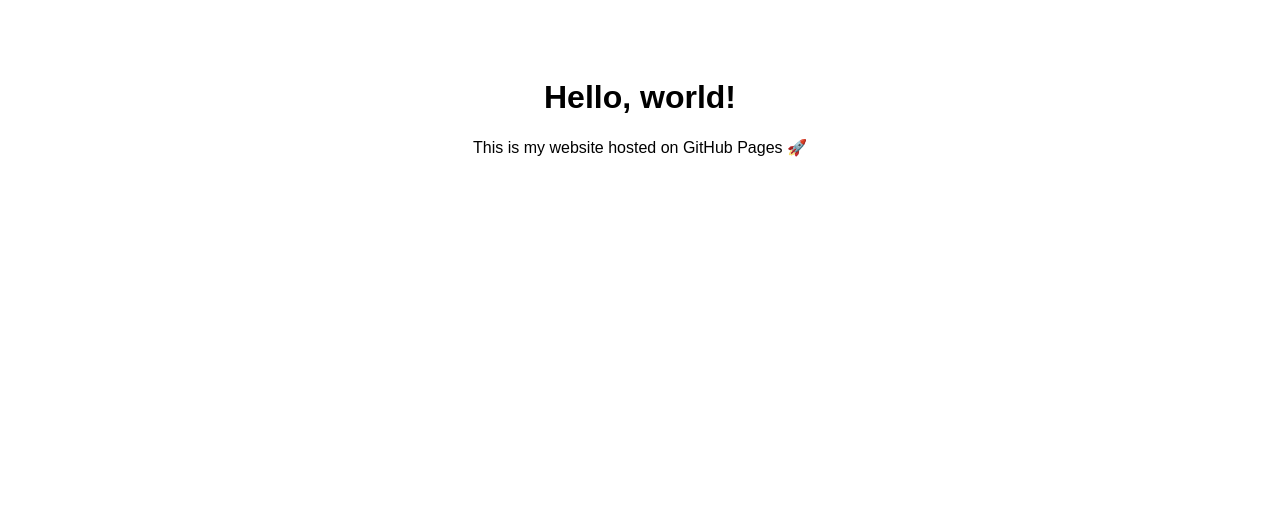
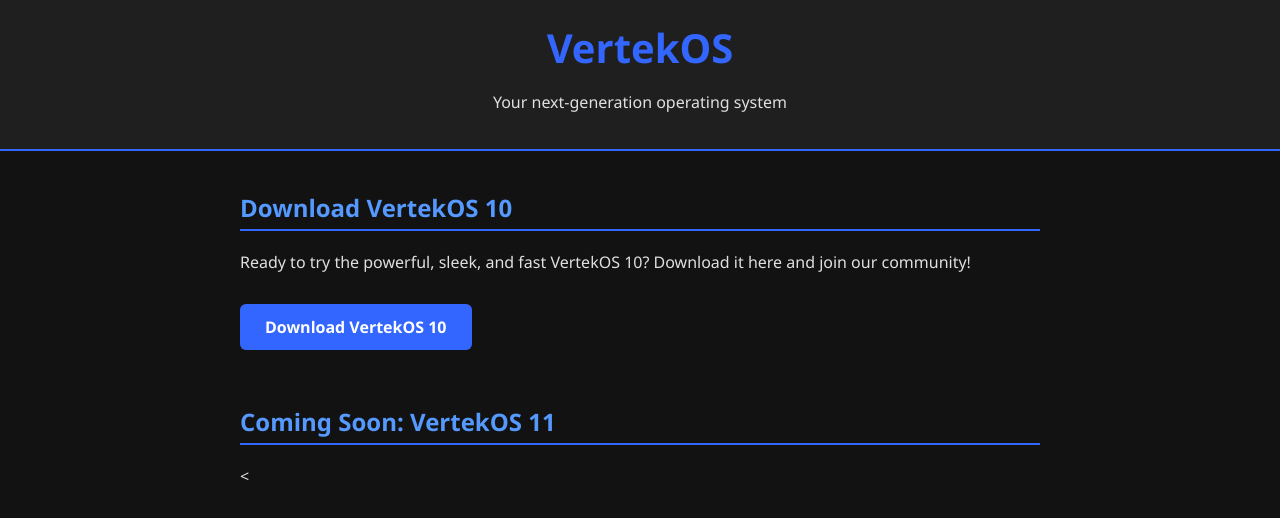
Before and after one commit to VertekTeam/vertekteam.github.io, a plain HTML site: page index.html in a window 1280 px wide. Drawn offline with Linux system fonts and the light colour scheme.

Commit message:
Update index.html

```diff
--- a/index.html
+++ b/index.html
@@ -1,13 +1,79 @@
 <!DOCTYPE html>
-<html>
+<html lang="en">
 <head>
-  <title>My Cool Site</title>
+  <meta charset="UTF-8" />
+  <meta name="viewport" content="width=device-width, initial-scale=1" />
+  <title>VertekOS - Official Site</title>
   <style>
-    body { font-family: sans-serif; text-align: center; padding: 50px; }
+    body {
+      font-family: 'Segoe UI', Tahoma, Geneva, Verdana, sans-serif;
+      background: #121212;
+      color: #e0e0e0;
+      margin: 0;
+      padding: 0;
+    }
+    header {
+      background-color: #1f1f1f;
+      padding: 20px;
+      text-align: center;
+      border-bottom: 2px solid #3366ff;
+    }
+    header h1 {
+      margin: 0;
+      font-size: 2.5em;
+      color: #3366ff;
+    }
+    main {
+      max-width: 800px;
+      margin: 40px auto;
+      padding: 0 20px;
+    }
+    section {
+      margin-bottom: 40px;
+    }
+    h2 {
+      color: #5599ff;
+      border-bottom: 2px solid #3366ff;
+      padding-bottom: 5px;
+    }
+    a.button {
+      display: inline-block;
+      padding: 12px 25px;
+      margin: 15px 0;
+      background-color: #3366ff;
+      color: white;
+      text-decoration: none;
+      font-weight: bold;
+      border-radius: 6px;
+      transition: background-color 0.3s ease;
+    }
+    a.button:hover {
+      background-color: #2244cc;
+    }
+    footer {
+      text-align: center;
+      padding: 15px;
+      background-color: #1f1f1f;
+      font-size: 0.9em;
+      color: #777;
+      position: fixed;
+      width: 100%;
+      bottom: 0;
+    }
   </style>
 </head>
 <body>
-  <h1>Hello, world!</h1>
-  <p>This is my website hosted on GitHub Pages 🚀</p>
-</body>
-</html>
+  <header>
+    <h1>VertekOS</h1>
+    <p>Your next-generation operating system</p>
+  </header>
+  <main>
+    <section id="download">
+      <h2>Download VertekOS 10</h2>
+      <p>Ready to try the powerful, sleek, and fast VertekOS 10? Download it here and join our community!</p>
+      <a href="https://mega.nz/file/mNEilbQb#m2WBKDPDPKLrk9Pjxsdlit_0D3ni4DPpMW3yrmYk_rY" class="button" target="_blank" rel="noopener noreferrer">Download VertekOS 10</a>
+    </section>
+
+    <section id="upcoming">
+      <h2>Coming Soon: VertekOS 11</h2>
+      <
```
